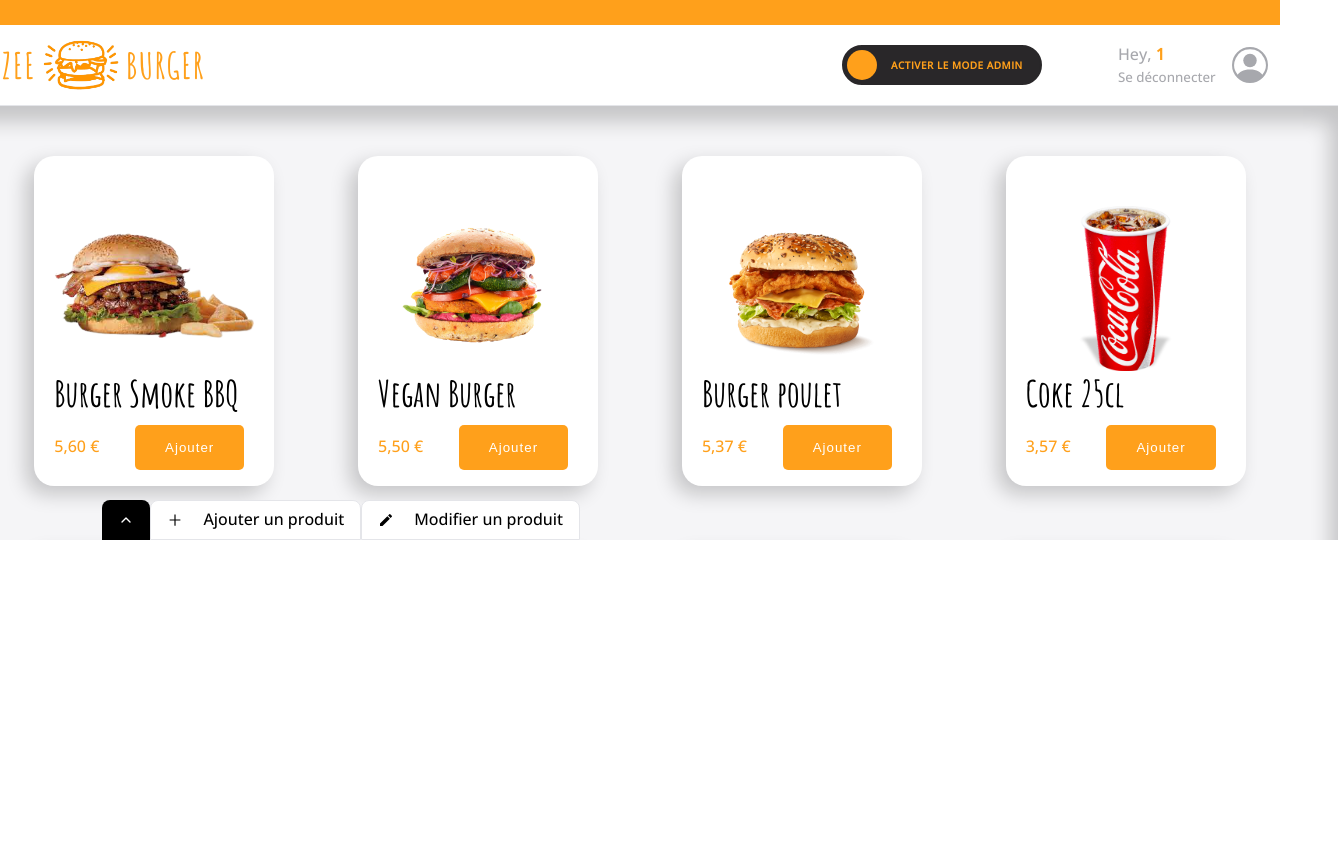
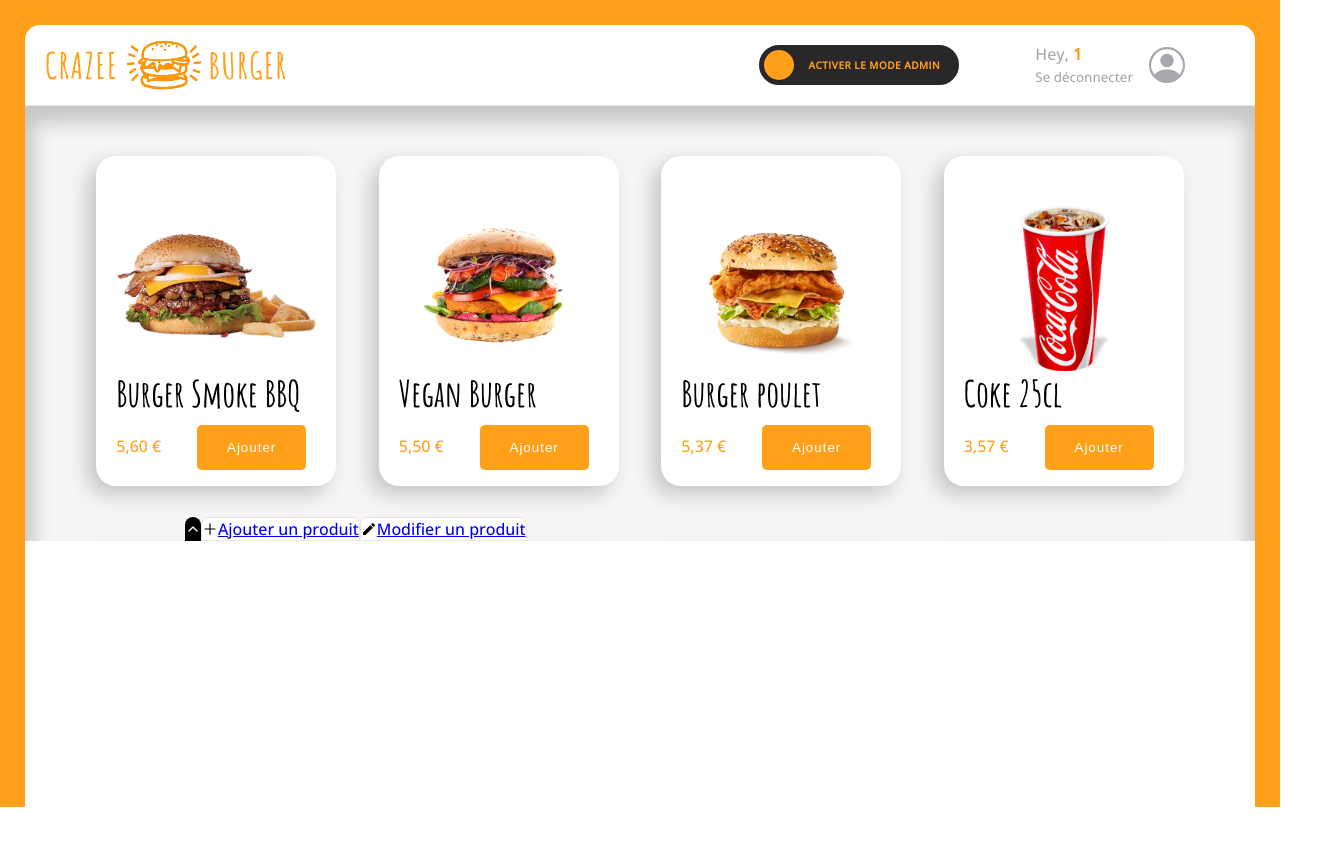
Before and after one commit to descartessainval/crazy-burger-cra, a React (Create React App) app: page /order/1 in a window 1280 px wide. Shown: the top 846 px of the page, 1338 px wide, since content can reach past the window. Before the commit the page ends 807 px from the top, so only its background shows below. Built offline with nearby package versions, Linux system fonts and the light colour scheme; grey boxes are pictures that could not be loaded.

Commit message:
🐛 F07: ORDERPAGE > Fix bug css on container position

```diff
--- a/src/components/pages/order/OrderPage.js
+++ b/src/components/pages/order/OrderPage.js
@@ -31,6 +31,7 @@
     padding: 1.563rem 3.5rem;
 
     .container{
+        position: relative;
         height: 94.6vh;
         width:  87.5rem;
         display: flex;
--- a/src/components/pages/order/panel/Panel.js
+++ b/src/components/pages/order/panel/Panel.js
@@ -21,65 +21,55 @@
 
     return (
         <PanelStyled>
-            <div className="fixed-block">
-                <div className="absolute">
-                    <div className="tabs">
-                        <div style={{ paddingLeft: "10rem" }}></div>
-                        <div onClick={() => {clicklink(1); togglePanel();}} className={`${state === 1 ? "tab active-tab" : "tab"}`} >
+                <div className="container-height">
+                    <ul className="tabs">
+                        <li style={{ paddingLeft: "10rem" }}></li>
+                        <li onClick={() => {clicklink(1); togglePanel();}} className={`${state === 1 ? "tab active-tab" : "tab"}`} >
                            {isPanelOpen  ?  <FiChevronDown/> : <FiChevronUp/>}
-                        </div>
-                        <div onClick={() => clicklink(2)} className={`${state === 2 ? "tab active-tab" : "tab"}`}>
-                            <AiOutlinePlus/>
-                            <p>Ajouter un produit</p>
-                        </div>
-                        <div onClick={() => clicklink(3)} className={`${state === 3 ? "tab active-tab" : "tab"}`}>
+                        </li>
+                        <li onClick={() => clicklink(2)} className={`${state === 2 ? "tab active-tab" : "tab"}`}>
+                                <AiOutlinePlus/>
+                                <a href='#'>Ajouter un produit</a>
+                        </li>
+                        <li onClick={() => clicklink(3)} className={`${state === 3 ? "tab active-tab" : "tab"}`}>
                             <MdModeEditOutline/>
-                            <p>Modifier un produit</p>
-                        </div>
-                    </div>
+                            <a href='#'>Modifier un produit</a>
+                        </li>
+                    </ul>
                     <div className="contents">
                         <div className={`${state ===  1? "content active-content" : "content"}`}>
                         </div>
                         <div className={`${state === 2 ? "content active-content" : "content"}`}>
-                            <i></i>
                             <p>Ajouter un produit </p>
                         </div>
                         <div className={`${state === 3 ? "content active-content" : "content"}`}>
-                            <i></i>
                             <p>Modifier un produit </p>
                         </div>
                     </div>
                 </div>
-            </div>
         </PanelStyled>
     )
 }
 
 const PanelStyled = styled.div`
-position:relative;
-margin: 0 auto;
+position: absolute;
 color: black;
-align-self: flex-end;
+top: 492px;
+width: 100%;
+min-height: 31.906825568797398vh;
+
 border-bottom-left-radius: 10px;
 border-bottom-right-radius: 10px;
-width: 87.2rem;
 
-
-
-.absolute{
-    min-height: 60vh;
-    position: fixed;
-    top:500px;
-    width: 87.2rem;
-}
-
-.fixed-block{
-
-
+.container-height{
+    min-height:338,5px;
 }
 
 .tabs {
     display: flex;
+    margin: 0;
+    padding: 0;
+    list-style-type: none;
 }
 
 .tab, .active-tab{
@@ -92,12 +82,10 @@
 }
 .tab{
     background: white;
-    padding:0.5rem 1rem;
     text-align: center;
     cursor: pointer;
     position: relative;
     color: black;
-
 }
 
 .active-tab{
@@ -122,7 +110,6 @@
     min-height:38.65vh;
     border-bottom-left-radius: 10px;
     border-bottom-right-radius: 10px;
-
 }
 
 p{
@@ -132,8 +119,6 @@
     margin-left: 20px;
 }
 
-.content, .active-content{
-}
 .content{
     display: none;
     position: relative;
```
